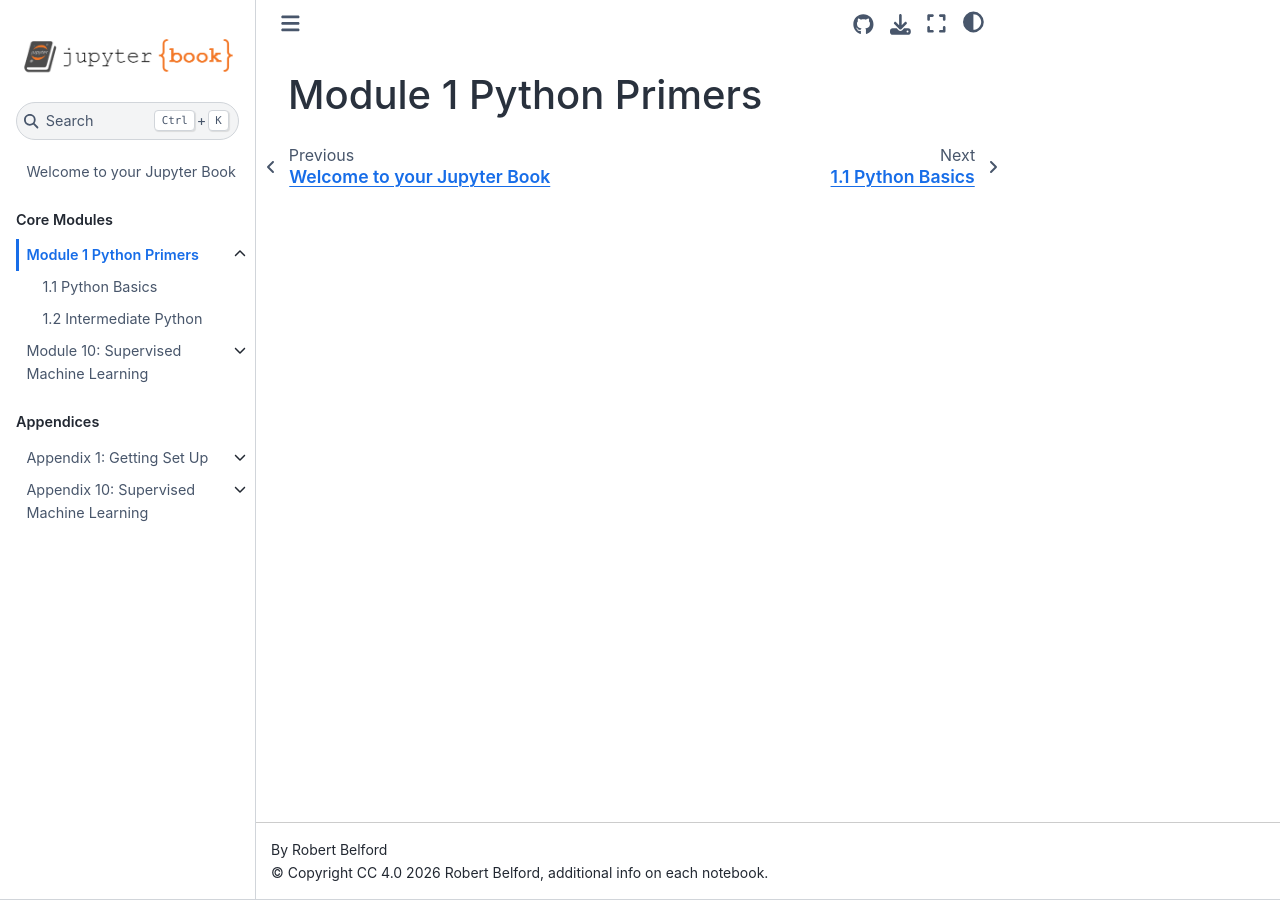
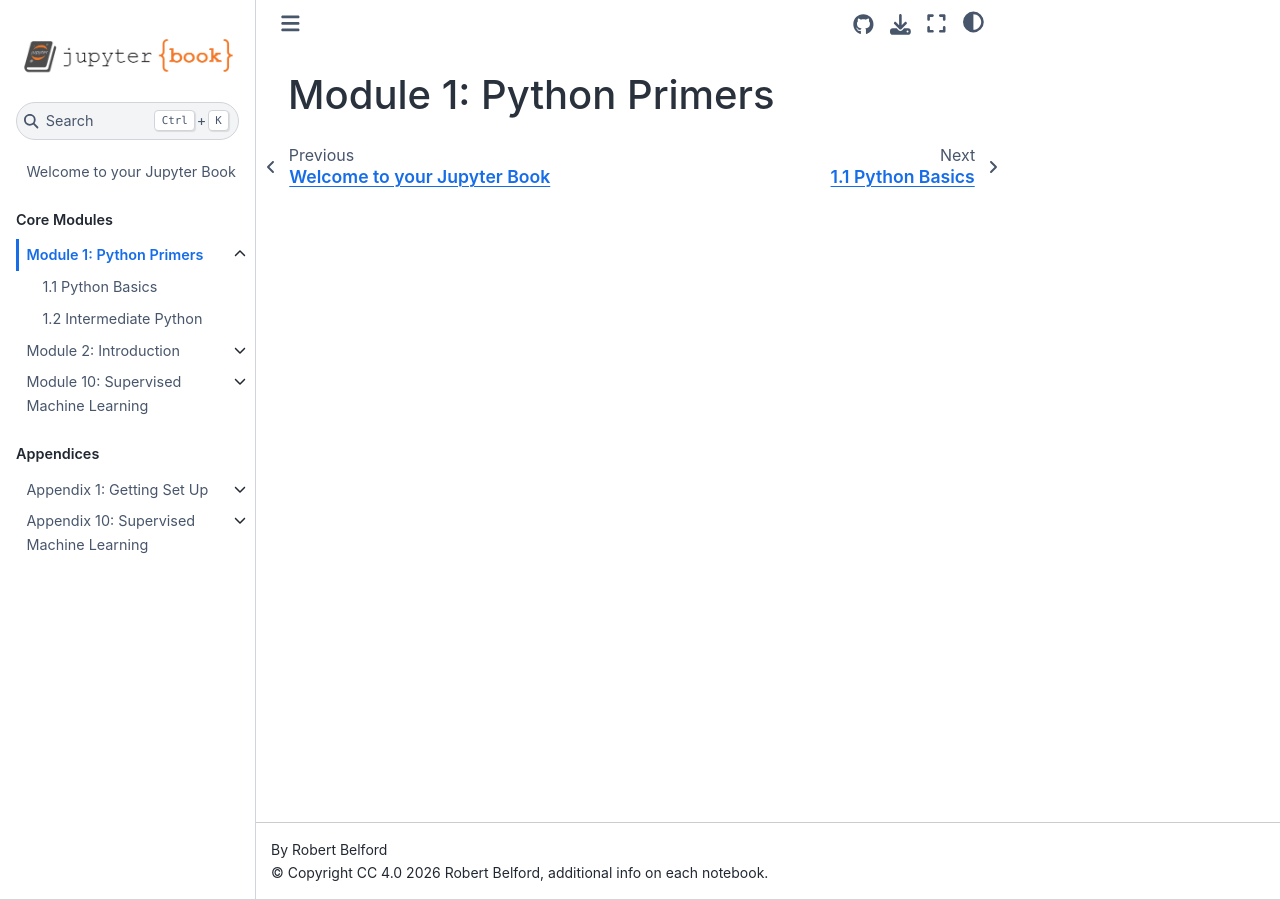
Before and after one commit to rebelford/2026Cheminformatics, a Jupyter Book: the page built from content/modules/01_PythonPrimer/README.md, in a window 1280 px wide. Built offline with Jupyter Book 1.0.4 settings and Sphinx 7.4.7 and the Sphinx Book theme 1.1.4, drawn with Linux system fonts in a browser that asks for light colours; pages that are not in the unit, such as notebooks, are missing from menus; a script that is not in the unit is left out.

Commit message:
update module 2

```diff
--- a/_toc.yml
+++ b/_toc.yml
@@ -8,6 +8,10 @@ parts:
       sections:
       - file: content/modules/01_PythonPrimer/01_1_python-basics
       - file: content/modules/01_PythonPrimer/01_2_python-intermediate
+    - file: content/modules/02_Introduction/README
+      sections:
+      - file: content/modules/02_Introduction/02-1-PubChemDataTypes
+      - file: content/modules/02_Introduction/02_2_PUG_REST_activity
     - file: content/modules/10_SupervisedML/README
       sections:
       - file: content/modules/10_SupervisedML/10_0_Intro
--- a/content/modules/01_PythonPrimer/README.md
+++ b/content/modules/01_PythonPrimer/README.md
@@ -1 +1 @@
-# Module 1 Python Primers
+# Module 1: Python Primers
--- /dev/null
+++ b/content/modules/02_Introduction/README.md
@@ -0,0 +1 @@
+# Module 2: Introduction
```
Also changed, not shown: content/modules/02_Introduction/02-1-PubChemDataTypes.ipynb (renamed from content/modules/02-Introduction/02-1-PubChemDataTypes.ipynb), content/modules/02_Introduction/02_2_PUG_REST_activity.ipynb (renamed from content/modules/02-Introduction/02-2-PUG-REST-activity.ipynb).
